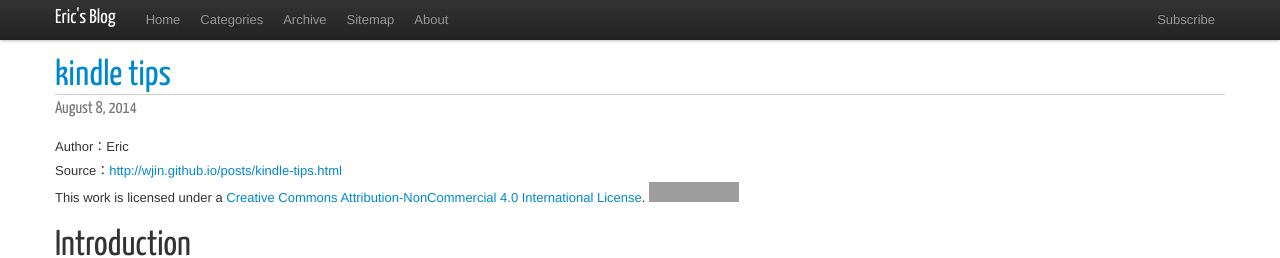
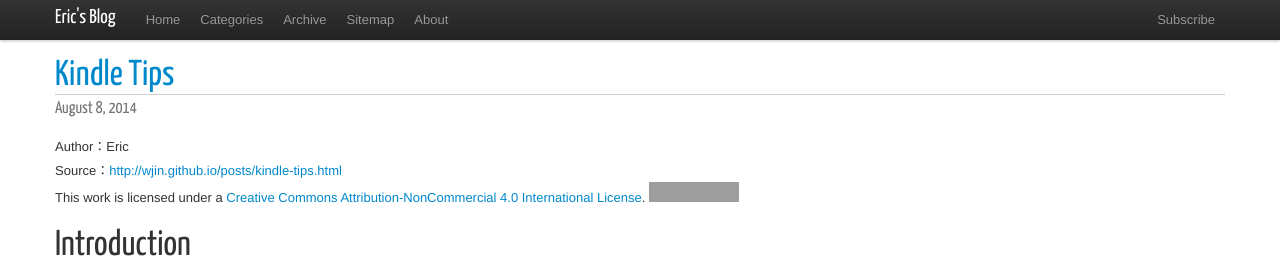
Before and after one commit to wjin/wjin.github.io, a Jekyll site: the page built from _posts/2014-08-08-kindle-tips.md, in a window 1280 px wide and 900 px high. Shown: the top 258 px of the window. Built offline with Jekyll 4.4.1, drawn with Linux system fonts in a browser that asks for light colours; nearby versions of some CDN libraries; Markdown is read by kramdown in place of the engine named in the settings; comment, search, counter and statistics services are not loaded; grey boxes are pictures that could not be loaded.

```diff
--- a/_posts/2014/2014-8-8-kindle-tips.md
+++ b/_posts/2014-08-08-kindle-tips.md
@@ -1,8 +1,9 @@
 ---
 layout: post
 category: tool
-title: kindle tips
+title: Kindle Tips
 ---
+
 # Introduction
 Normally, you can use your authorised mail account to send an email with attachment to your Kindle mail address, like mykindle@kindle.com(registered at Amazon).
 
```
Also changed, not shown: _posts/2014-08-08-skiplist.md (renamed from _posts/2014/2014-8-8-skiplist.md, +0 -2 lines).
